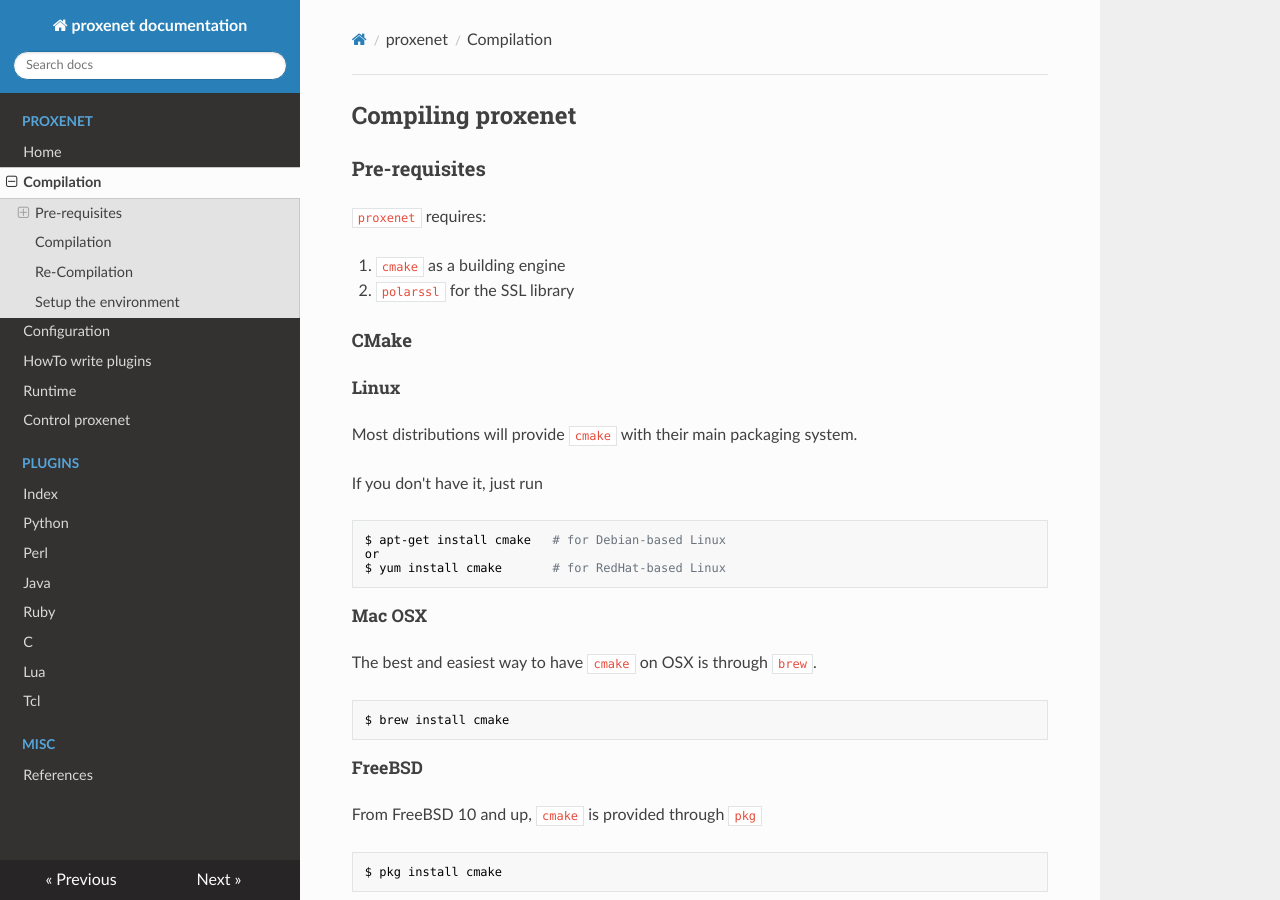
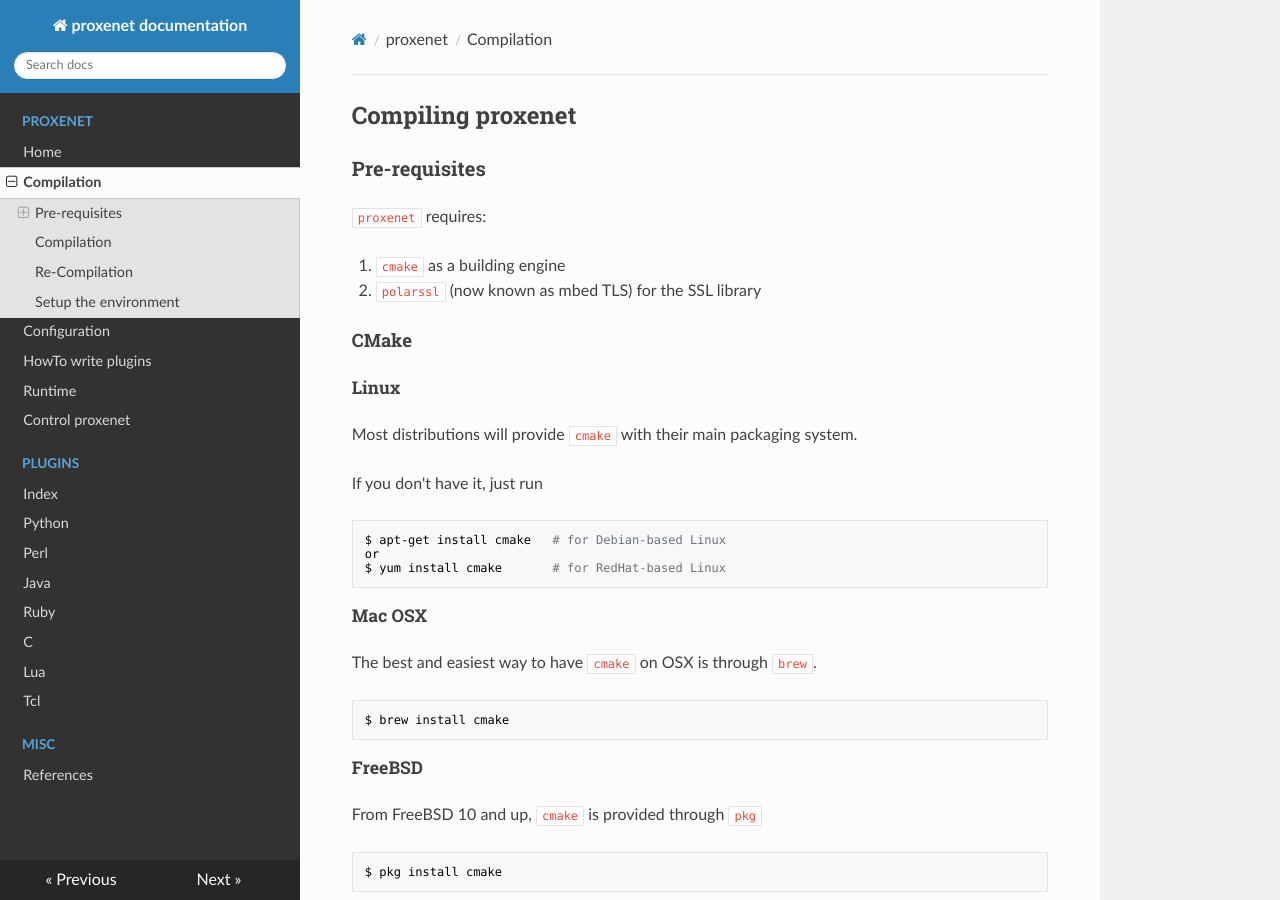
Before and after one commit to hugsy/proxenet, an MkDocs documentation site: the page built from docs/compil.md, in a window 1280 px wide and 900 px high. Built offline with MkDocs 1.6.1, drawn with Linux system fonts in a browser that asks for light colours; nearby versions of some CDN libraries; old or Windows-style settings are respelled for this version of MkDocs.

Commit message:
Make it clear that PolarSSL is now mbed TLS. The PolarSSL GitHub account is closed.

```diff
--- a/docs/compil.md
+++ b/docs/compil.md
@@ -5,7 +5,7 @@
 `proxenet` requires:
 
 1. `cmake` as a building engine
-2. `polarssl` for the SSL library
+2. `polarssl` (now known as mbed TLS) for the SSL library
 
 
 #### CMake
```
